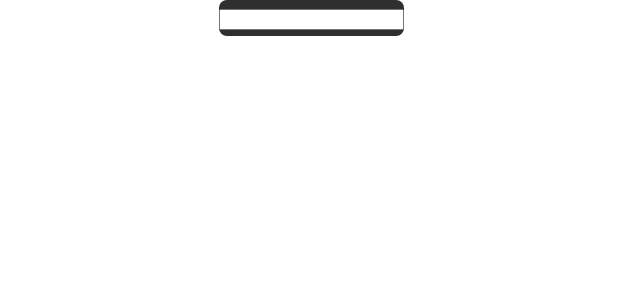
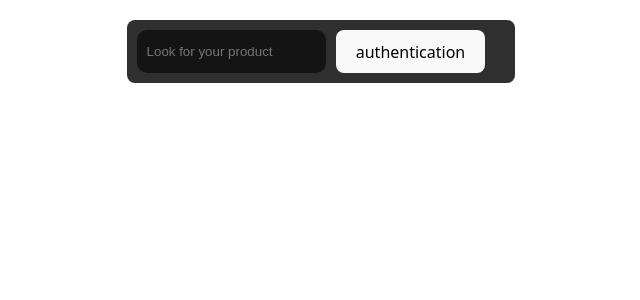
Before and after one commit to RobertoBonnelly/rbprofile, a React (Vite) app: page /E-Commerce in a window 1280 px wide. Shown: the top 300 px of the page, without its empty margins (329-969 px from the left). Built offline with nearby package versions, Linux system fonts and the light colour scheme.

Commit message:
feat: e-commerce topnav styling

```diff
--- a/src/e-commerce/components/TopNav.tsx
+++ b/src/e-commerce/components/TopNav.tsx
@@ -2,8 +2,9 @@ import '../../styles/Topnav.css'
 
 export default function ECTopNav() {
     return(
-        <div className='topnav'>
-            <input type="text" />
+        <div className='topnav flex m-t'>
+            <input className='LP-input' type="text" placeholder='Look for your product' />
+            <button className='auth'>authentication</button>
         </div>
     )
 }
--- a/src/styles/Topnav.css
+++ b/src/styles/Topnav.css
@@ -4,10 +4,32 @@
     width: 100%;
     background-color: rgb(48, 47, 48);
     border-radius: 8px;
-    padding-top: 6px;
-    padding-bottom: 6px;
+    padding: 10px;
 }
 
 .p-l {
     margin-right: 5px;
 }
+
+.auth {
+    width: fit-content;
+}
+
+.flex {
+    display: flex;
+}
+
+.LP-input {
+    background-color: rgb(20, 20, 20);
+    border: 1px;
+    box-sizing: border-box;
+    border-radius: 10px;
+    overflow: hidden;
+    margin-right: 10px;
+    padding-left: 10px;
+
+}
+
+.m-t {
+    margin-top: 20px;
+}
```
